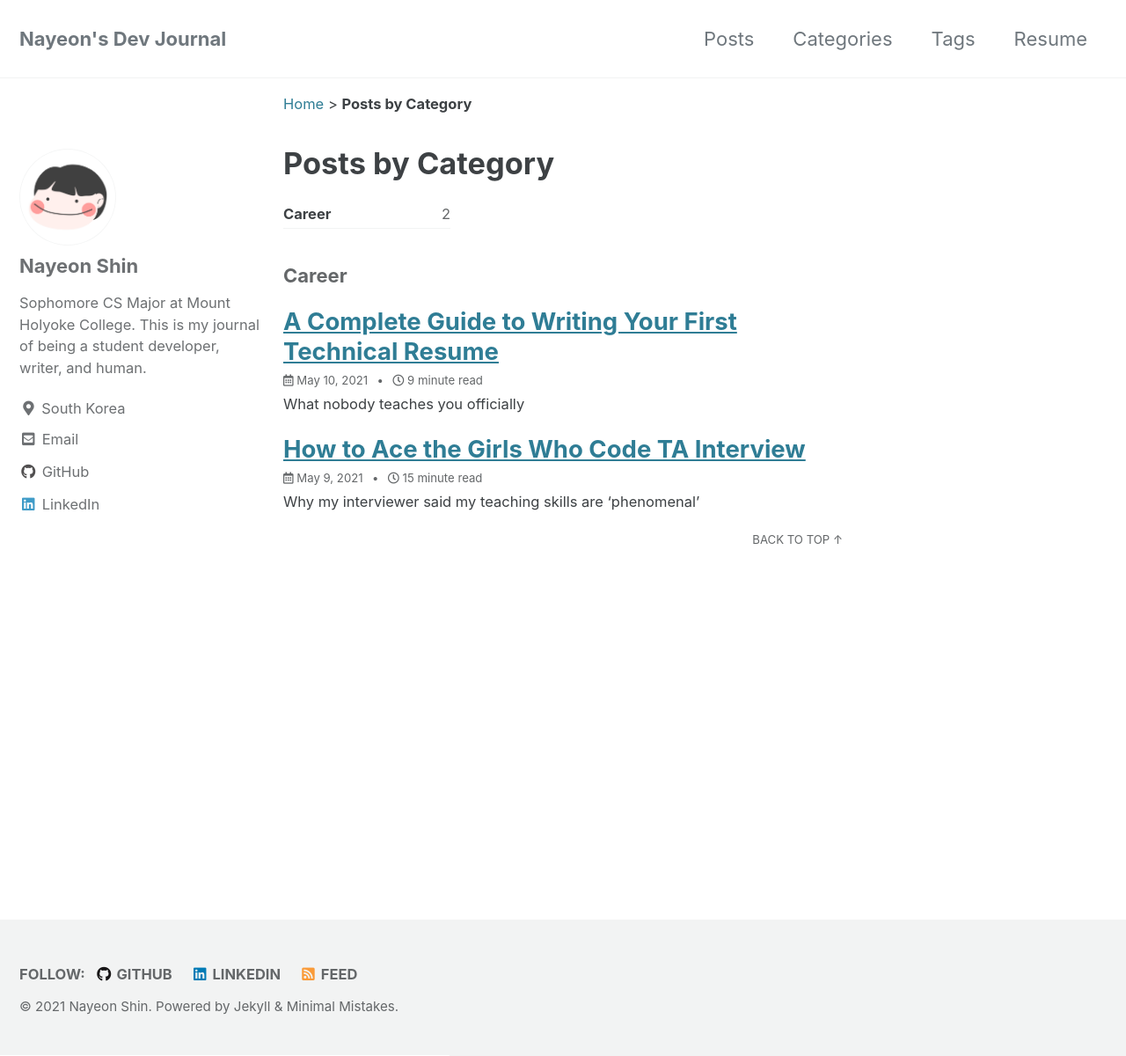
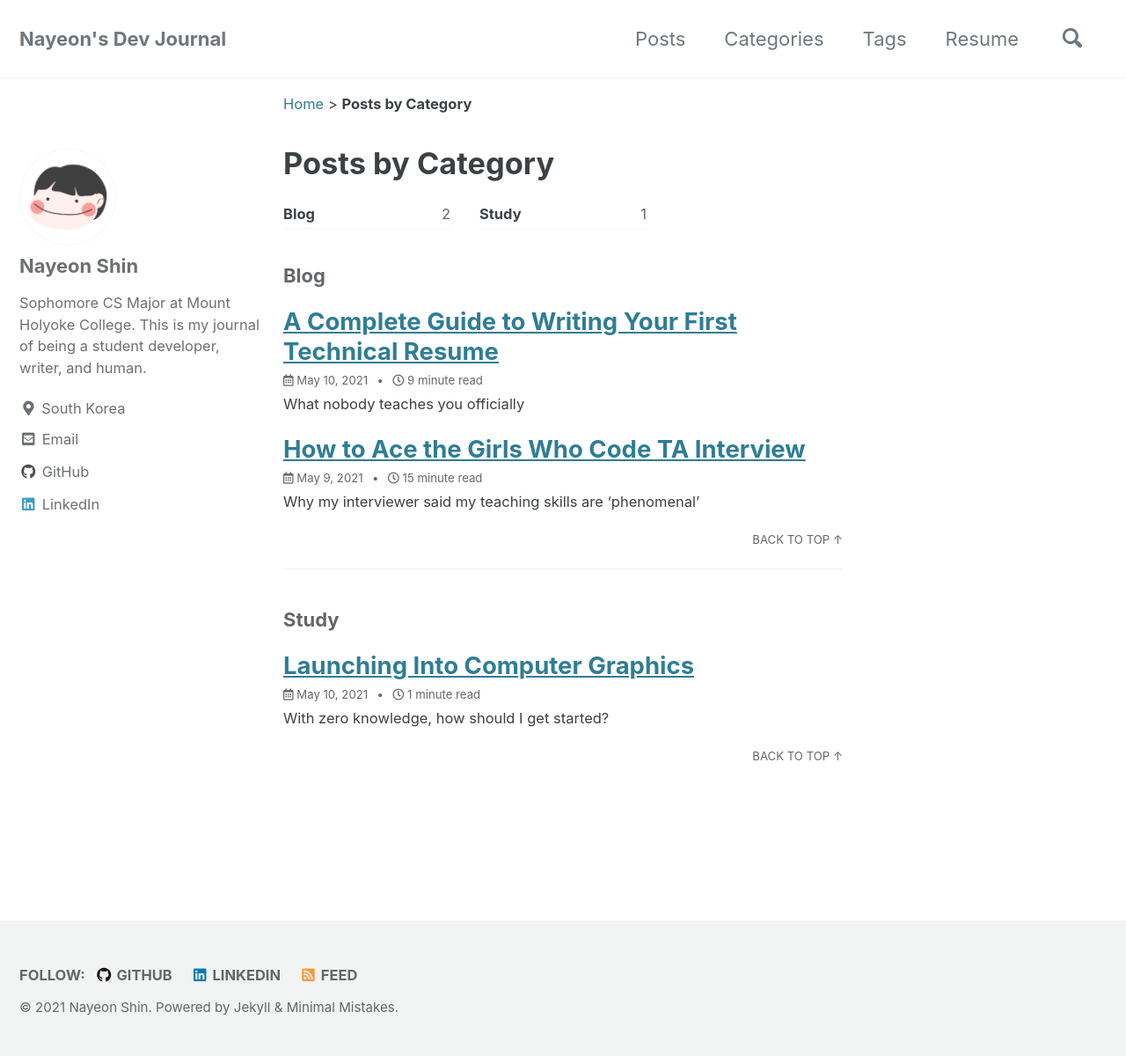
Before and after one commit to nayeonshin/nayeonshin.github.io, a Jekyll site: the page built from _pages/category-archive.md, in a window 1280 px wide and 1200 px high. Shown: the whole window at 88% size. Built offline with Jekyll 4.4.1, drawn with Linux system fonts in a browser that asks for light colours; cached includes are drawn as plain includes; some of the changed lines change nothing that is shown.

Commit message:
Create 2021-05-10-launching-into-computer-graphics.md

```diff
--- a/_config.yml
+++ b/_config.yml
@@ -52,7 +52,7 @@ reCaptcha:
 atom_feed:
   path                   : # blank (default) uses feed.xml
   hide                   : # true, false (default)
-search                   : # true, false (default)
+search                   : true # true, false (default)
 search_full_content      : # true, false (default)
 search_provider          : # lunr (default), algolia, google
 algolia:
--- a/_posts/2021-05-09-how-to-ace-the-girls-who-code-ta-interview.md
+++ b/_posts/2021-05-09-how-to-ace-the-girls-who-code-ta-interview.md
@@ -2,9 +2,9 @@
 title: "How to Ace the Girls Who Code TA Interview"
 excerpt: "Why my interviewer said my teaching skills are 'phenomenal'"
 categories:
+  - Blog
+tags:
   - Career
-tags:
-  - Experience
 ---
 
 Annyeong, everyone. I'm Nayeon. ("Annyeong" means "Hi" in Korean.) If you're a female underclassman in college pursuing Computer Science and looking for a summer internship, [Girls Who Code's Virtual Summer Immersion Program Teaching Assistant](https://girlswhocode.com/programs/summer-immersion-program) is an exciting opportunity. Long story short, I was able to pass every step and get the offer to join GWC for summer 2021 in March or so but I had to turn it down for personal reasons. In this post, I'm going to explain how I could get the offer, what my experience with the recruiting process was like, and how I got the interviewer telling me my teaching skills are "phenomenal" in the middle of the interview. Are you curious about how I prepared and what I actually did during the interview? Let's get into it!
--- a/_posts/2021-05-10-a-complete-guide-to-writing-your-first-technical-resume.markdown
+++ b/_posts/2021-05-10-a-complete-guide-to-writing-your-first-technical-resume.markdown
@@ -2,9 +2,9 @@
 title:  "A Complete Guide to Writing Your First Technical Resume"
 excerpt: "What nobody teaches you officially"
 categories:
+  - Blog
+tags:
   - Career
-tags:
-  - Writing
 ---
 
 ## Motivation
--- /dev/null
+++ b/_posts/2021-05-10-launching-into-computer-graphics.md
@@ -0,0 +1,69 @@
+---
+title:  "Launching Into Computer Graphics"
+excerpt: "With zero knowledge, how should I get started?"
+categories:
+  - Study
+tags:
+  - Computer_Graphics
+---
+
+# Motivation
+
+Since I took a gap year, I decided that one of my main goals during my gap year would be finding out where my passion lies. I know that I enjoy coding and have declared a major in Computer Science. But I don't know the subfield of CS that I'd like to specialize in. For the past few weeks, I have been obsessed with short clips of Despicable Me series on YouTube. I think I have watched all the movies like twice or three times, but I still watch the same videos again and again because I just love Minions so much. Then, I started thinking, maybe I might want to do Computer Graphics. Who knows? But I'm a total noob when it comes to the areas like Computer Graphics.
+
+So where should I start? You know, when we try to start something completely new, we often don't even know where to start. We don't even know how much we don't know! Then, I found this video on Youtube: [Beginners Guide to Learning 3D Computer Graphics](https://www.youtube.com/watch?v=VT5oZndzj68&t=333s). This post will be the summary of what's introduced in the video and what I've learned from it (mostly just transcription).
+
+# 1. Where should I start?
+
+Fields:
+
+- Animated Movies
+- VR
+- Architectural Visualization ("Archivis")
+- VFX
+- Gaming
+- 3D Printing
+
+Regardless of what field you want to specialize in, a basic understanding of 3D is necessary for all of these. And what you learn in one field can often be transferred to another.
+
+## 1.1. Learn the Basics of 3D
+
+A.k.a. 3 building blocks of 3D:
+
+1. Modelling
+2. Texturing
+3. Lighting
+
+# 2. What software should I use?
+
+- Cinema 4D
+- 3ds Max
+- Maya
+- Zbrush
+- Houdini
+- Lightwave
+- Blender
+
+There's not really an industry standard. Studios today typically use a range of different software for different things. Some studios like Pixar use their own in-house software that isn't even available to the public (interesting!).
+
+But the good news is that if a studio likes your work, it doesn't matter what software you use. Art is their number one priority.
+
+Priorities for choosing software:
+
+1. Inexpensive
+2. Functional
+3. Easy to learn
+
+→ Recommended to start with Blender
+
+Reasons:
+
+1. Blender is the only one (among the options in the list) which is 100% free.
+2. Many great features: Open Movies
+3. Community
+
+# Conclusion
+
+Learn Blender.
+
+Thanks for reading! I'll come back with another post.
```
